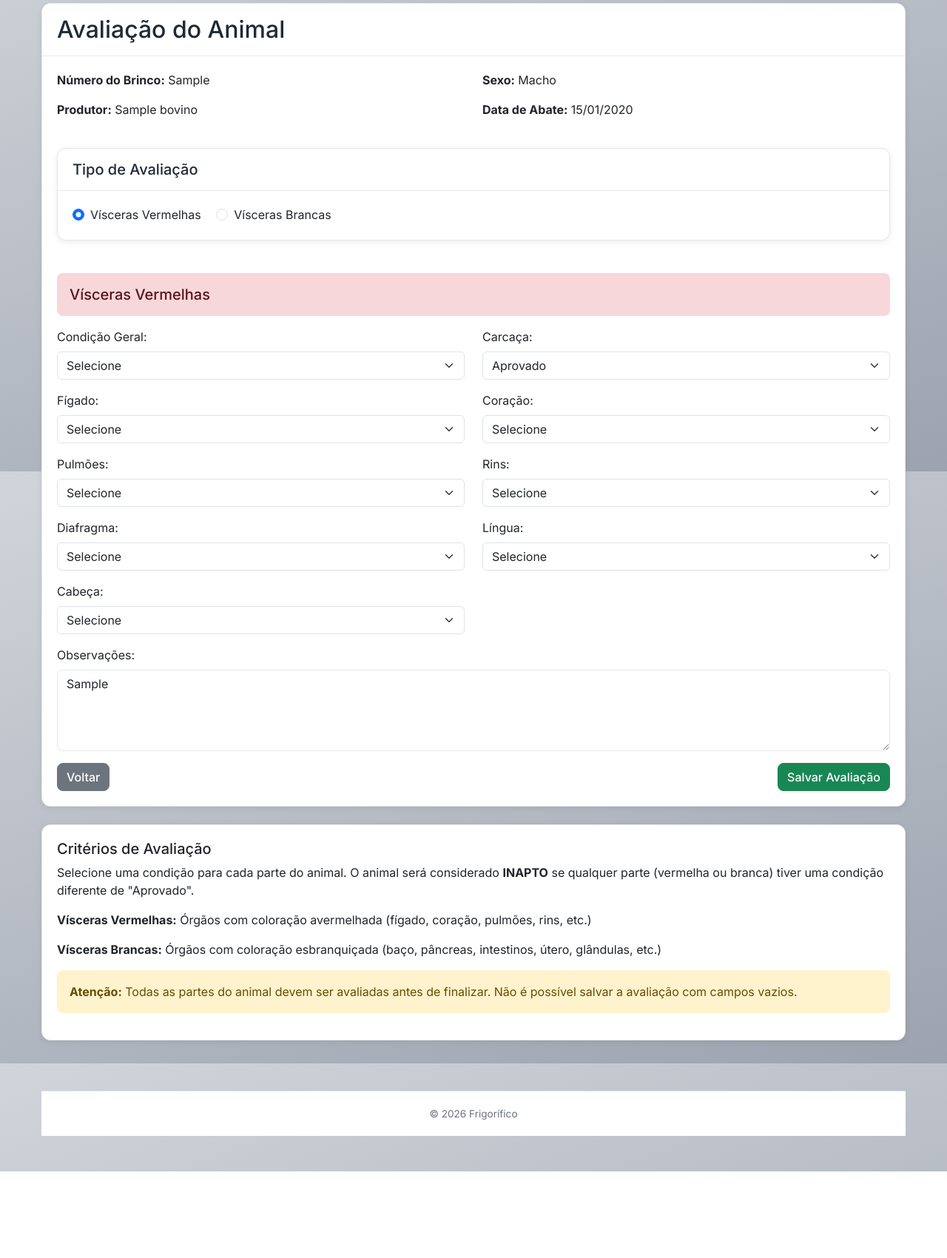
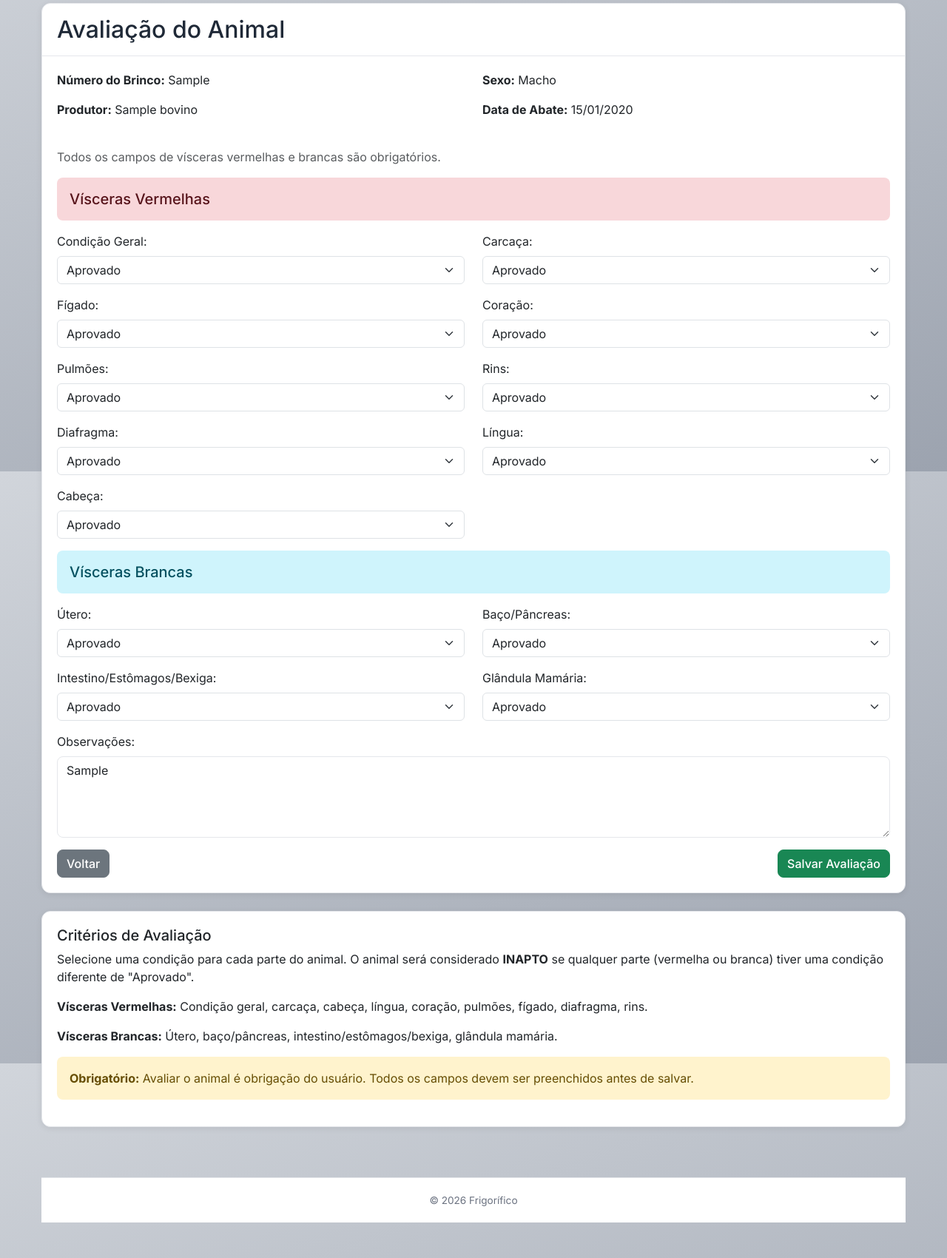
Before and after one commit to bizonfabio/frigorifico-app, a Django app: page /avaliar/1/ in a window 1280 px wide. Shown: the part 163-1863 px from the top of the page at 74% size. Before the commit the page ends 1746 px from the top, so only its background shows below. Run offline with Django 5.2, Linux system fonts and the light colour scheme; a user stored in the database is signed in; tables that the repository leaves empty hold one stand-in row (values such as "Sample post").

Commit message:
Refactor animal evaluation process to enforce mandatory fields for both red and white viscera. Updated validation logic to ensure all evaluation parts are filled before submission. Enhanced user interface messaging for clarity on required fields and conditions for animal approval.

```diff
--- a/frigorifico_app/templates/frigorifico_app/avaliar_animal.html
+++ b/frigorifico_app/templates/frigorifico_app/avaliar_animal.html
@@ -29,27 +29,7 @@
 
                 <form method="post">
                     {% csrf_token %}
-
-                    <!-- Seletor de tipo de avaliação -->
-                    <div class="row mb-4">
-                        <div class="col-12">
-                            <div class="card">
-                                <div class="card-header">
-                                    <h5 class="mb-0">Tipo de Avaliação</h5>
-                                </div>
-                                <div class="card-body">
-                                    <div class="form-check form-check-inline">
-                                        <input class="form-check-input" type="radio" name="tipoAvaliacao" id="viscerasVermelhas" value="vermelhas" checked>
-                                        <label class="form-check-label" for="viscerasVermelhas">Vísceras Vermelhas</label>
-                                    </div>
-                                    <div class="form-check form-check-inline">
-                                        <input class="form-check-input" type="radio" name="tipoAvaliacao" id="viscerasBrancas" value="brancas">
-                                        <label class="form-check-label" for="viscerasBrancas">Vísceras Brancas</label>
-                                    </div>
-                                </div>
-                            </div>
-                        </div>
-                    </div>
+                    <p class="text-muted mb-3">Todos os campos de vísceras vermelhas e brancas são obrigatórios.</p>
 
                     <!-- Seção de Vísceras Vermelhas -->
                     <div id="secaoVermelhas">
@@ -199,7 +179,7 @@
                     </div>
 
                     <!-- Seção de Vísceras Brancas -->
-                    <div id="secaoBrancas" style="display: none;">
+                    <div id="secaoBrancas">
                         <div class="row">
                             <div class="col-12">
                                 <div class="alert alert-info">
@@ -286,10 +266,10 @@
             <div class="card-body">
                 <h5 class="card-title">Critérios de Avaliação</h5>
                 <p>Selecione uma condição para cada parte do animal. O animal será considerado <strong>INAPTO</strong> se qualquer parte (vermelha ou branca) tiver uma condição diferente de "Aprovado".</p>
-                <p><strong>Vísceras Vermelhas:</strong> Órgãos com coloração avermelhada (fígado, coração, pulmões, rins, etc.)</p>
-                <p><strong>Vísceras Brancas:</strong> Órgãos com coloração esbranquiçada (baço, pâncreas, intestinos, útero, glândulas, etc.)</p>
+                <p><strong>Vísceras Vermelhas:</strong> Condição geral, carcaça, cabeça, língua, coração, pulmões, fígado, diafragma, rins.</p>
+                <p><strong>Vísceras Brancas:</strong> Útero, baço/pâncreas, intestino/estômagos/bexiga, glândula mamária.</p>
                 <div class="alert alert-warning">
-                    <strong>Atenção:</strong> Todas as partes do animal devem ser avaliadas antes de finalizar. Não é possível salvar a avaliação com campos vazios.
+                    <strong>Obrigatório:</strong> Avaliar o animal é obrigação do usuário. Todos os campos devem ser preenchidos antes de salvar.
                 </div>
             </div>
         </div>
@@ -297,29 +277,8 @@
 </div>
 
 <script>
-    // Função para alternar entre as seções de avaliação
     document.addEventListener('DOMContentLoaded', function() {
-        const radioVermelhas = document.getElementById('viscerasVermelhas');
-        const radioBrancas = document.getElementById('viscerasBrancas');
-        const secaoVermelhas = document.getElementById('secaoVermelhas');
-        const secaoBrancas = document.getElementById('secaoBrancas');
-
-        radioVermelhas.addEventListener('change', function() {
-            if (this.checked) {
-                secaoVermelhas.style.display = 'block';
-                secaoBrancas.style.display = 'none';
-            }
-        });
-
-        radioBrancas.addEventListener('change', function() {
-            if (this.checked) {
-                secaoVermelhas.style.display = 'none';
-                secaoBrancas.style.display = 'block';
-            }
-        });
-
-        // Marcar todos os selects como obrigatórios
-        const selects = document.querySelectorAll('select');
+        const selects = document.querySelectorAll('select[name]');
         selects.forEach(select => {
             select.setAttribute('required', 'required');
         });
--- a/frigorifico_app/views.py
+++ b/frigorifico_app/views.py
@@ -216,31 +216,22 @@ def avaliar_animal(request, id):
 
         animal.observacoes_avaliacao = request.POST.get('observacoes_avaliacao')
 
-        # Verificar se todas as partes foram avaliadas
         partes_vermelhas = [animal.condicao_geral, animal.carcassa, animal.figado, animal.coracao,
                             animal.pulmoes, animal.rins, animal.diafragma, animal.lingua, animal.cabeca]
-
         partes_brancas = [animal.utero, animal.baco_pancreas, animal.intestino_estomagos_bexiga,
                           animal.glandula_mamaria]
-
-        # Verificar se todas as partes foram preenchidas
-        todas_partes_preenchidas = all(partes_vermelhas) and all(partes_brancas)
+        todas_partes_preenchidas = all(p and str(p).strip() for p in partes_vermelhas + partes_brancas)
 
         if not todas_partes_preenchidas:
-            messages.error(request, 'Por favor, avalie todas as partes do animal (vísceras vermelhas e brancas) antes de finalizar.')
+            messages.error(request, 'Todos os campos de avaliação (vísceras vermelhas e brancas) são obrigatórios. Preencha todas as partes antes de finalizar.')
             contexto = {
                 'animal': animal,
                 'opcoes': opcoes
             }
             return render(request, 'frigorifico_app/avaliar_animal.html', contexto)
 
-        # Determinar status da avaliação com base nas seleções
-        # Se alguma parte tiver uma condição diferente de "Aprovado", o animal é inapto
-        condenado = False
-        for parte in partes_vermelhas + partes_brancas:
-            if parte and parte != 'Aprovado':
-                condenado = True
-                break
+        # Determinar status da avaliação: se alguma parte diferente de "Aprovado" -> inapto
+        condenado = any(p != 'Aprovado' for p in partes_vermelhas + partes_brancas)
 
         # Definir status da avaliação
         if condenado:
```
Also changed, not shown: frigorifico_app/models.py (+65 -68 lines), frigorifico_app/migrations/0015_avaliacao_obrigatoria_choices.py (added).
